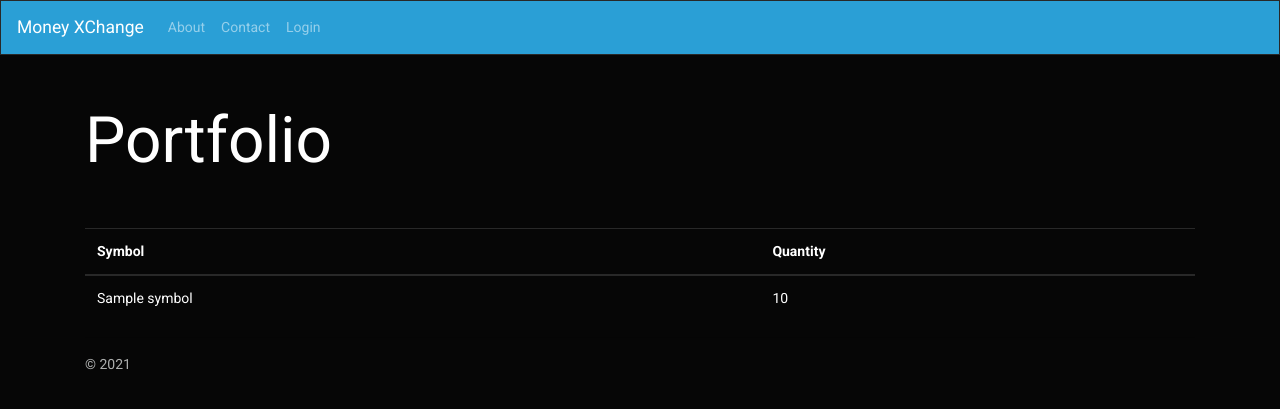
After one commit to CLizCorcoran/money-xchange, a Django app: template store/templates/store/portfolio.html in a window 1280 px wide. The commit adds this page. Shown: the top 409 px of the page. Run offline with Django 3.2, Linux system fonts and the light colour scheme; the template is opened without the code that fills it: most values are stand-ins (such as "Sample title", 1, 10 or a date in 2020); parts of the project's set-up code (start-up, migrations or seed data) failed here and were passed over; some libraries are stand-ins or nearby versions.

Commit message:
Add portfolio page

```diff
--- a/store/templates/store/layout.html
+++ b/store/templates/store/layout.html
@@ -21,10 +21,10 @@
             <li  class="nav-item">
                 <a class="nav-link" href="{% url 'contact' %}">Contact</a>
             </li>
-            <li class="nav-item">
-                <a class="nav-link" href="{% url 'log' %}">Log Transaction</a>
-            </li>
              {% if user.is_authenticated %}
+                 <li class="nav-item">
+                    <a class="nav-link" href="{% url 'my-portfolio' %}">Portfolio</a>
+                </li>
                 <li class="nav-item">
                     <a class="nav-link" href="{% url 'my-transactions' %}">My Transactions</a>
                 </li>
--- /dev/null
+++ b/store/templates/store/portfolio.html
@@ -0,0 +1,24 @@
+{% extends "store/layout.html" %}
+{% block title %}
+Portfolio
+{% endblock %}
+{% block content %}
+<h1 class="mb-5">Portfolio</h1>
+
+<table class="table table-hover">
+    <thead>
+        <tr>
+            <th>Symbol</th>
+            <th>Quantity</th>
+        </tr>
+    </thead>
+    <tbody>
+        {% for portfolio in portfolio_list %}
+        <tr>
+            <td>{{ portfolio.symbol }}</td>
+            <td>{{ portfolio.quantity }}</td>
+        </tr>
+        {% endfor %}
+    </tbody>
+</table>
+{% endblock %}
--- a/store/urls.py
+++ b/store/urls.py
@@ -18,4 +18,5 @@ urlpatterns = [
     path('contact/', views.contact, name="contact"),
     path('log/', views.log_transaction, name="log"),
     path('transactions/', views.TransactionsByUserListView.as_view(), name='my-transactions'),
+    path('portfolio/', views.PortfolioByUserListView.as_view(), name="my-portfolio")
 ]
```
Also changed, not shown: store/views.py (+11 -0 lines).
